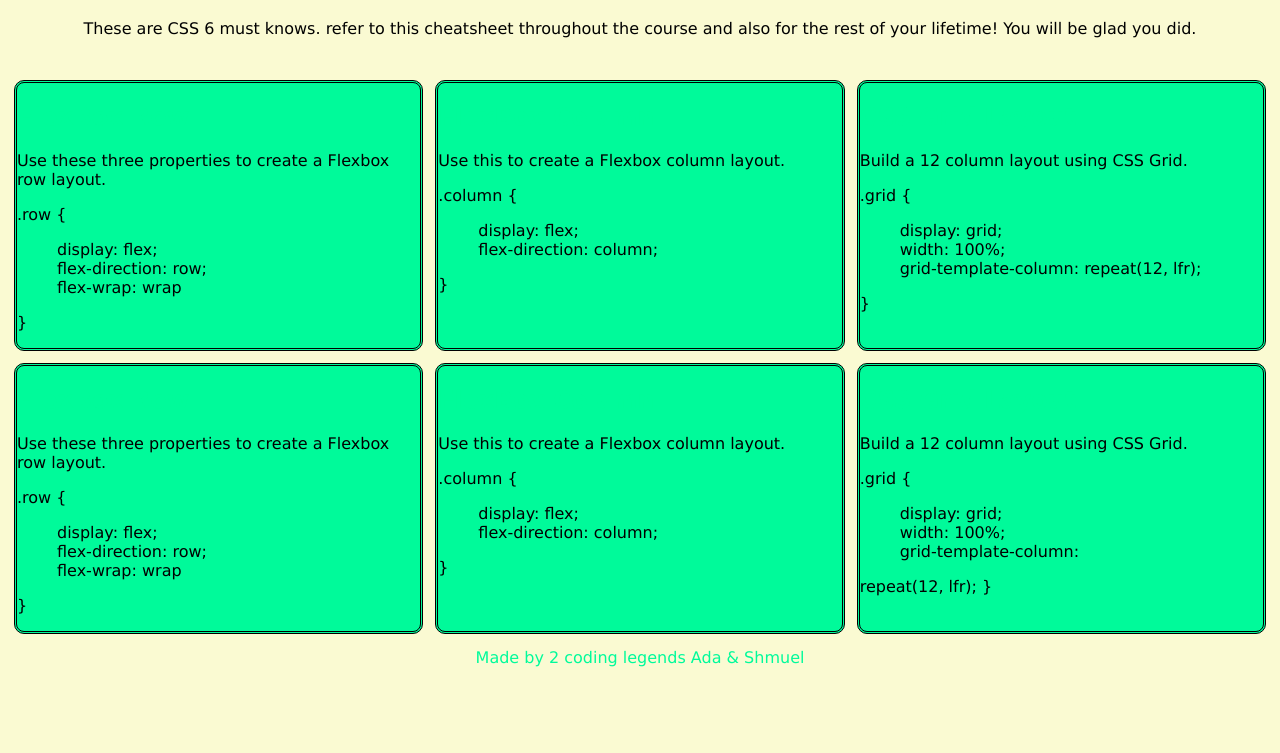
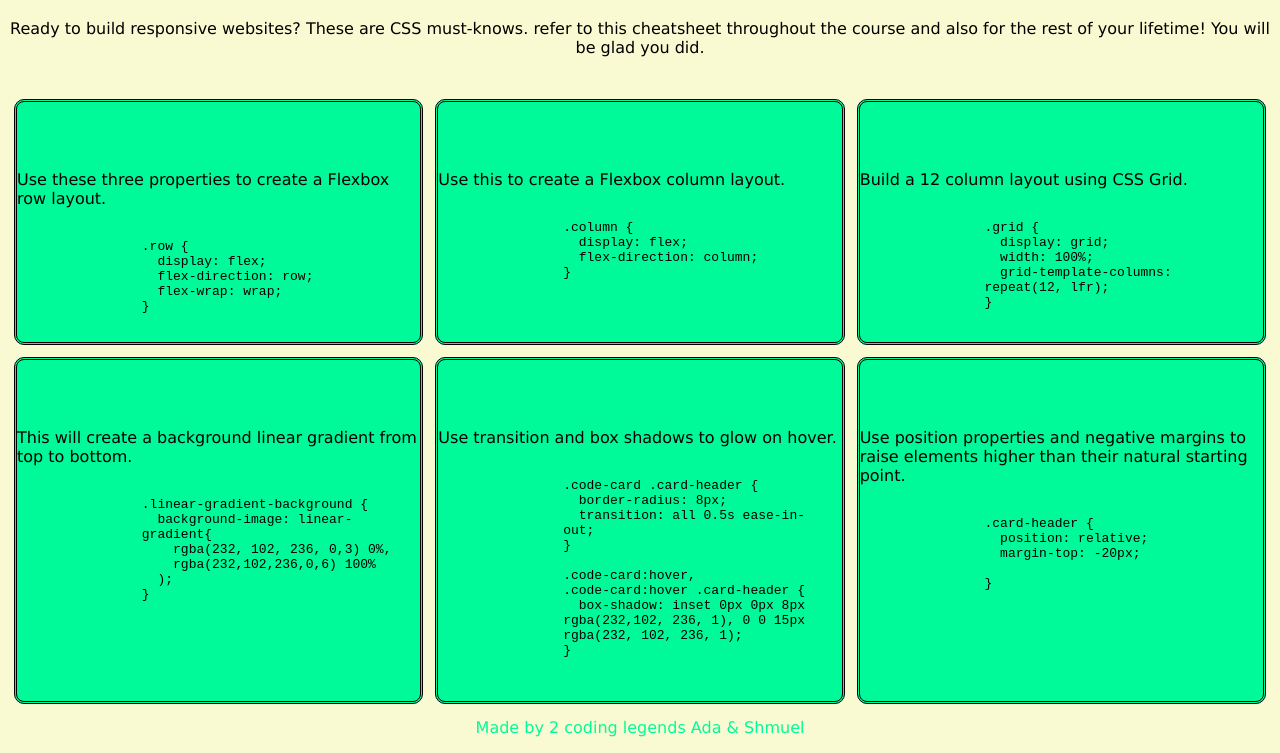
Before and after one commit to Adachika/css-cheat, a plain HTML site: page index.html in a window 1280 px wide. Shown: the part 62-815 px from the top of the page. Drawn offline with Linux system fonts and the light colour scheme.

Commit message:
html file modified to remove list,<pre> attribute used instead. All article items completely filled out.

```diff
--- a/css/style.css
+++ b/css/style.css
@@ -15,6 +15,8 @@ header  {
 header h1 {
     color: var(--grn);
 }
+
+
 
 h2 {
     color: var(--grn);
--- a/index.html
+++ b/index.html
@@ -11,7 +11,7 @@
     <body>
         <header>
             <h1> CSS Cheat Sheet</h1>
-            <p>These are CSS 6 must knows. refer to this cheatsheet throughout the course
+            <p>Ready to build responsive websites? These are CSS must-knows. refer to this cheatsheet throughout the course
                 and also for the rest of your lifetime! You will be glad you did.
             </p>
         </header>
@@ -21,44 +21,39 @@
             <h2 class="css-styl", id="frb">FlexBox Row</h2>
             <p>Use these three properties to create a Flexbox row layout.
             </p>
-            <p>
+            <pre>
                 .row {
-                <ul>
-                    <li>display: flex;</li>
-                    <li>flex-direction: row;</li>
-                    <li>flex-wrap: wrap</li>
-                </ul>
+                  display: flex;
+                  flex-direction: row;
+                  flex-wrap: wrap;
                 }
-            </p>
+            </pre>
         </article>
 
         <article>
             <h2 class="css-styl", id="fbc">FlexBox Column</h2>
             <p>Use this to create a Flexbox column layout.
             </p>
-            <p>
+            <pre>
                 .column {
-                <ul>
-                    <li>display: flex;</li>
-                    <li>flex-direction: column;</li>
-                </ul>
+                  display: flex;
+                  flex-direction: column;
                 }
-            </p>
+            </pre>
         </article>
 
         <article>
-            <h2 class="css-styl", id="fbc">CSS Grid Layout</h2>
+            <h2 class="css-styl", id="cgl">CSS Grid Layout</h2>
             <p>Build a 12 column layout using CSS Grid.
             </p>
-            <p>
+            <pre>
                 .grid {
-                <ul>
-                    <li>display: grid;</li>
-                    <li>width: 100%;</li>
-                    <li>grid-template-column: repeat(12, lfr);</li>
-                </ul>
+                  display: grid;
+                  width: 100%;
+                  grid-template-columns:
+                repeat(12, lfr);
                 }
-            </p>
+            </pre>
         </article>
     </main>
 
@@ -66,48 +61,53 @@
 
     <section>
         <article>
-            <h2 class="css-styl", id="frb">FlexBox Row</h2>
-            <p>Use these three properties to create a Flexbox row layout.
+            <h2 class="css-styl", id="l-grad">Linear Gradients</h2>
+            <p>This will create a background linear gradient from top to bottom.
             </p>
-            <p>
-                .row {
-                <ul>
-                    <li>display: flex;</li>
-                    <li>flex-direction: row;</li>
-                    <li>flex-wrap: wrap</li>
-                </ul>
+            <pre>
+                .linear-gradient-background {
+                  background-image: linear-
+                gradient{
+                    rgba(232, 102, 236, 0,3) 0%,
+                    rgba(232,102,236,0,6) 100%
+                  );
                 }
-            </p>
+            </pre>
         </article>
 
         <article>
-            <h2 class="css-styl", id="fbc">FlexBox Column</h2>
-            <p>Use this to create a Flexbox column layout.
+            <h2 class="css-styl", id="box-trans">Box Transition Glow</h2>
+            <p>Use transition and box shadows to glow on hover.
             </p>
-            <p>
-                .column {
-                <ul>
-                    <li>display: flex;</li>
-                    <li>flex-direction: column;</li>
-                </ul>
+            <pre>
+                .code-card .card-header {
+                  border-radius: 8px;
+                  transition: all 0.5s ease-in-
+                out;
                 }
-            </p>
+
+                .code-card:hover,
+                .code-card:hover .card-header {
+                  box-shadow: inset 0px 0px 8px
+                rgba(232,102, 236, 1), 0 0 15px
+                rgba(232, 102, 236, 1);
+                }
+
+            </pre>
         </article>
 
         <article>
-            <h2 class="css-styl", id="fbc">CSS Grid Layout</h2>
-            <p>Build a 12 column layout using CSS Grid.
+            <h2 class="css-styl", id="card-overlay">Overlay Card with Title</h2>
+            <p>Use position properties and negative margins to
+                raise elements higher than their natural starting point.
             </p>
-            <p>
-                .grid {
-                <ul>
-                    <li>display: grid;</li>
-                    <li>width: 100%;</li>
-                    <li>grid-template-column:</li>
-                </ul>
-                repeat(12, lfr);
+            <pre>
+                .card-header {
+                  position: relative;
+                  margin-top: -20px;
+
                 }
-            </p>
+            </pre>
         </article>
     </section>
 
```
